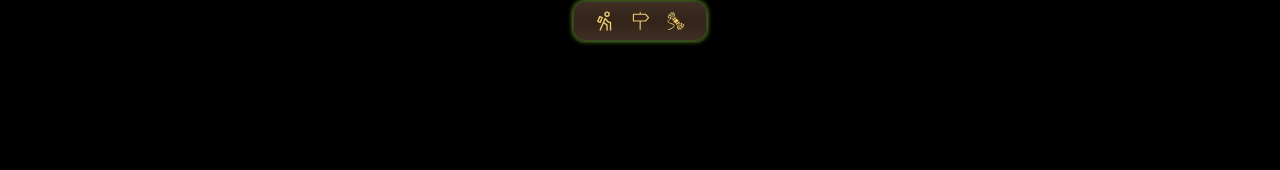
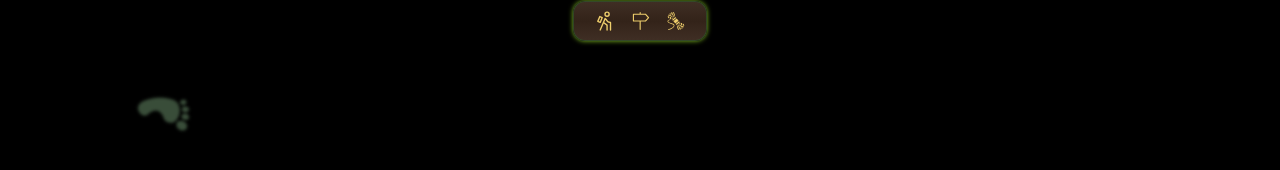
Before and after one commit to MyBaBB/thestitchingstoner, a React (Vite) app: page / in a window 1280 px wide. Shown: the part 610-780 px from the top of the page. Built offline with nearby package versions, Linux system fonts and the light colour scheme.

Commit message:
added hippie footprints

```diff
--- /dev/null
+++ b/src/Components/HippieFootprintsFolder/HippieFootprints.css
@@ -0,0 +1,29 @@
+.footprint {
+  color: rgba(186, 249, 186, .4);
+  opacity: 0;
+  filter: blur(6px);
+}
+
+/* Fade in → hold → fade out */
+.fade-step {
+  animation: footprintFade 2.5s ease-in-out forwards;
+}
+
+@keyframes footprintFade {
+  0% { opacity: 0; filter: blur(6px); }
+  30% { opacity: 1; filter: blur(0px); }
+  70% { opacity: 1; filter: blur(0px); }
+  100% { opacity: 0; filter: blur(6px); }
+}
+
+/* Left footprint */
+.left-foot {
+  transform: rotate(60deg);
+  transform-origin: center bottom;
+}
+
+/* Right footprint */
+.right-foot {
+  transform: scaleX(-1) rotate(-106deg);
+  transform-origin: center bottom;
+}
--- /dev/null
+++ b/src/Components/HippieFootprintsFolder/HippieFootprints.jsx
@@ -0,0 +1,35 @@
+import { GiFootprint } from "react-icons/gi";
+import { useState, useEffect } from "react";
+import "./HippieFootprints.css";
+
+export default function HippieFootprints() {
+  const [step, setStep] = useState(0);
+
+  useEffect(() => {
+    const interval = setInterval(() => {
+      setStep((prev) => prev + 1);
+    }, 2500);
+    return () => clearInterval(interval);
+  }, []);
+
+  const isLeft = step % 2 === 0;
+
+  // movement: straight across bottom
+  const leftPx = step * 60;   // each step moves 60px to the right
+  const bottomPx = 64;        // 4rem ≈ 64px
+
+  return (
+    <GiFootprint
+      key={step}
+      size={50}
+      className={`footprint fade-step ${isLeft ? "left-foot" : "right-foot"}`}
+      style={{
+        position: "fixed",
+        left: `${leftPx}px`,
+        bottom: `${bottomPx}px`,
+        zIndex: 9999,
+        pointerEvents: "none",
+      }}
+    />
+  );
+}
--- a/src/Pages/CoverPageFolder/Cover.css
+++ b/src/Pages/CoverPageFolder/Cover.css
@@ -161,6 +161,7 @@
   opacity: 1;
   filter: blur(0px);
   transform: translate(0, 0) scale(1);
+
 }
 
 /* EXIT: drift up and right, fade out, shrink */
--- a/src/Pages/CoverPageFolder/Cover.jsx
+++ b/src/Pages/CoverPageFolder/Cover.jsx
@@ -10,7 +10,7 @@ import { GiYarn } from "react-icons/gi";
 import { PiPersonSimpleHike } from "react-icons/pi";
 import { SlDirection } from "react-icons/sl";
 import { PiQuotesThin } from "react-icons/pi";
-
+import HippieFootprints from "../../Components/HippieFootprintsFolder/HippieFootprints.jsx";
 export default function LandingPage() {
   // ROTATING DREAMY TEXT
   const messages = [
@@ -43,9 +43,10 @@ export default function LandingPage() {
     <div className="relative">
       <main className="relative h-screen bg-black text-neutral-100 overflow-visible">
 
-        <ReverseButton />
+  <HippieFootprints />   {/* ← ADD THIS */}
 
-        <Weed />
+  <ReverseButton />
+  <Weed />
 
       <div className="relative z-10 flex h-fit flex-col items-start justify-center
                       text-center">
```
